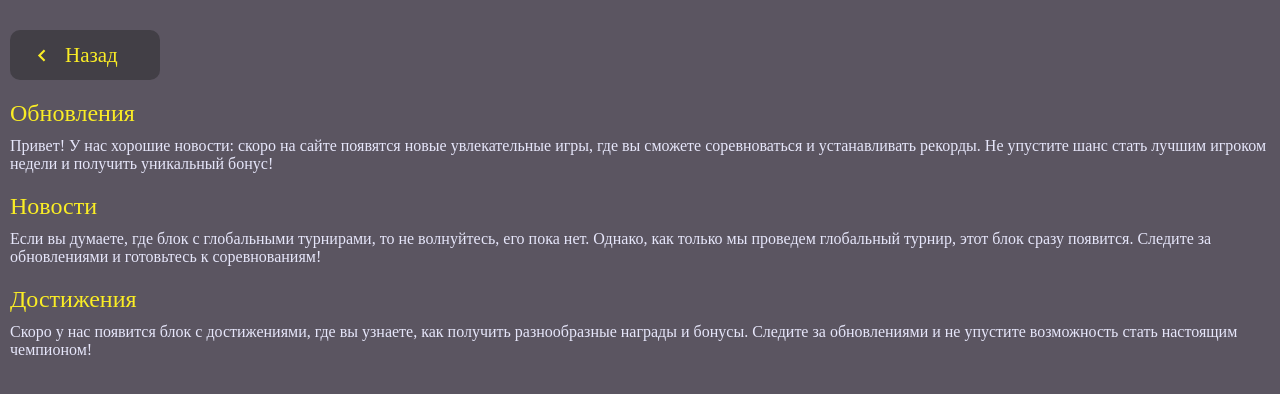
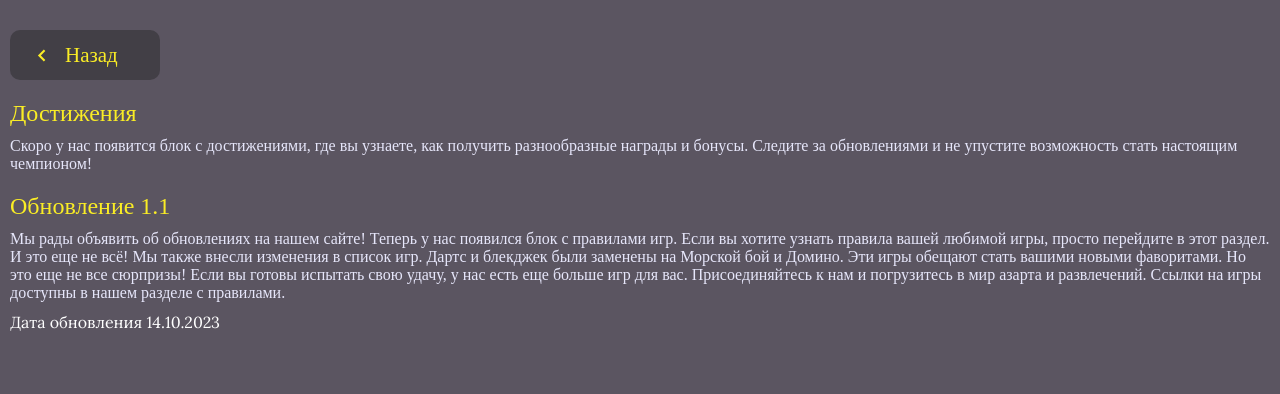
Before and after one commit to Akula3331/TourneyX, a React (Create React App) app: page /news in a window 1280 px wide. Shown: the top 394 px of the page. Built offline with nearby package versions, Linux system fonts and the light colour scheme; a web font is replaced by a local one.

Commit message:
modified:   public/rules.json 	modified:   src/pages/NewsPage/NewsPage.jsx 	modified:   src/pages/NewsPage/NewsPage.module.scss

```diff
--- a/src/pages/NewsPage/NewsPage.jsx
+++ b/src/pages/NewsPage/NewsPage.jsx
@@ -1,24 +1,35 @@
-import React from 'react'
-import cls from './NewsPage.module.scss'
-import Back from '../../components/Back/Back'
+import React from "react";
+import cls from "./NewsPage.module.scss";
+import Back from "../../components/Back/Back";
 
 export default function NewsPage() {
   return (
     <div className={cls.con}>
-         <Back/>
-        <div className={cls.blockNews}>
-            <p className={cls.title}>Обновления</p>
-            <p className={cls.newsItem}>Привет! У нас хорошие новости: скоро на сайте появятся новые увлекательные игры, где вы сможете соревноваться и устанавливать рекорды. Не упустите шанс стать лучшим игроком недели и получить уникальный бонус!</p>
-        </div>
-        <div className={cls.blockNews}>
-            <p className={cls.title}>Новости</p>
-            <p className={cls.newsItem}>Если вы думаете, где блок с глобальными турнирами, то не волнуйтесь, его пока нет. Однако, как только мы проведем глобальный турнир, этот блок сразу появится. Следите за обновлениями и готовьтесь к соревнованиям!</p>
-        </div>
-        <div className={cls.blockNews}>
-            <p className={cls.title}>Достижения</p>
-            <p className={cls.newsItem}>Скоро у нас появится блок с достижениями, где вы узнаете, как получить разнообразные награды и бонусы. Следите за обновлениями и не упустите возможность стать настоящим чемпионом!</p>
-        </div>
+      <Back />
 
+      <div className={cls.blockNews}>
+        <p className={cls.title}>Достижения</p>
+        <p className={cls.newsItem}>
+          Скоро у нас появится блок с достижениями, где вы узнаете, как получить
+          разнообразные награды и бонусы. Следите за обновлениями и не упустите
+          возможность стать настоящим чемпионом!
+        </p>
+      </div>
+      <div className={cls.blockNews}>
+        <p className={cls.title}>Обновление 1.1</p>
+        <p className={cls.newsItem}>
+          Мы рады объявить об обновлениях на нашем сайте! Теперь у нас появился
+          блок с правилами игр. Если вы хотите узнать правила вашей любимой
+          игры, просто перейдите в этот раздел. И это еще не всё! Мы также
+          внесли изменения в список игр. Дартс и блекджек были заменены на
+          Морской бой и Домино. Эти игры обещают стать вашими новыми фаворитами.
+          Но это еще не все сюрпризы! Если вы готовы испытать свою удачу, у нас
+          есть еще больше игр для вас. Присоединяйтесь к нам и погрузитесь в мир
+          азарта и развлечений. Ссылки на игры доступны в нашем разделе с
+          правилами.
+        </p>
+        <p className={cls.data}>Дата обновления 14.10.2023</p>
+      </div>
     </div>
-  )
+  );
 }
--- a/src/pages/NewsPage/NewsPage.module.scss
+++ b/src/pages/NewsPage/NewsPage.module.scss
@@ -18,3 +18,7 @@
     gap: 10px;
     margin-top: 20px;
 }
+.data{
+    color: #fff;
+    font-family: 'Lora';
+}
```
Also changed, not shown: public/rules.json (+7 -7 lines).
